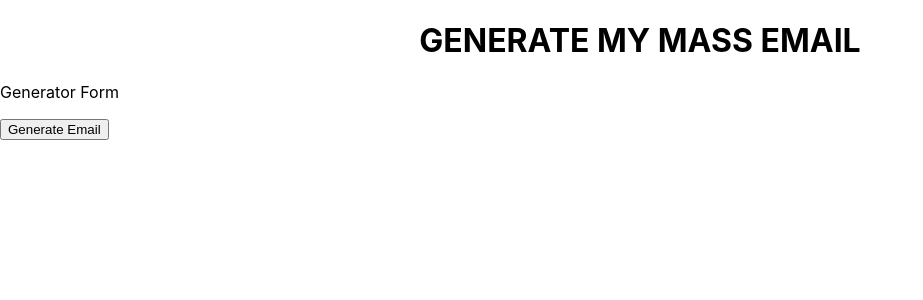
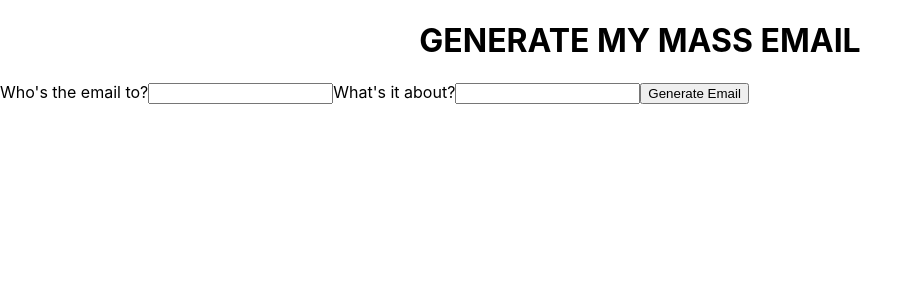
Before and after one commit to IguanasEverywhere/ai-mass-emailer, a React (Create React App) app in the folder ai-mass-emailer/: page / in a window 1280 px wide. Shown: the top 300 px of the page, without its empty margins (0-923 px from the left). Built offline with nearby package versions, Linux system fonts and the light colour scheme; no server answers.

Commit message:
Set up stateful form inputs

```diff
--- a/ai-mass-emailer/src/components/GeneratorForm/GeneratorForm.js
+++ b/ai-mass-emailer/src/components/GeneratorForm/GeneratorForm.js
@@ -1,23 +1,48 @@
 import { useState } from 'react';
-import {getResponseContent} from '../../utils/openAICall';
+import { getResponseContent } from '../../utils/openAICall';
 import requestObj from '../../utils/requestObject';
 
 const GeneratorForm = () => {
 
   const [responseContent, setResponseContent] = useState({});
+  const [formContent, setFormContent] = useState({
+    "audience": "",
+    "topic": "",
+  })
 
   const handleGenerateClick = () => {
     getResponseContent(requestObj)
       .then(r => setResponseContent(JSON.parse(r.content)));
   }
 
+  const handleFormChange = (e) => {
+    setFormContent(prevVals => ({...prevVals, [e.target.name]:e.target.value}))
+  }
+
 
   return (
-    <><p>Generator Form</p>
-      <button type="button" onClick={handleGenerateClick}>Generate Email</button>
-      <p>{responseContent.content}</p>
+    <>
+      <form>
+        <label htmlFor="audience">Who's the email to?</label>
+        <input
+          type="text"
+          name="audience"
+          onChange={handleFormChange}
+          value={formContent.audience}></input>
+
+        <label htmlFor="topic">What's it about?</label>
+        <input
+          type="text"
+          name="topic"
+          onChange={handleFormChange}
+          value={formContent.topic}></input>
+
+        <button type="button" onClick={handleGenerateClick}>Generate Email</button>
+
+        <p>{responseContent.content}</p>
+      </form>
     </>
-    )
+  )
 
 }
 
```
